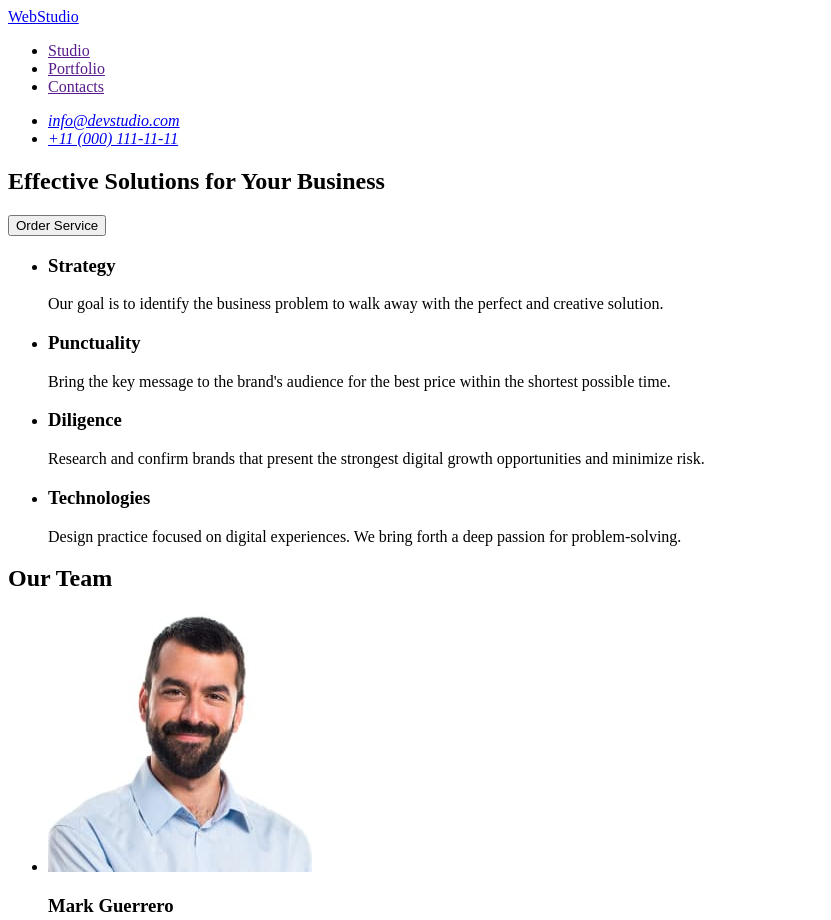
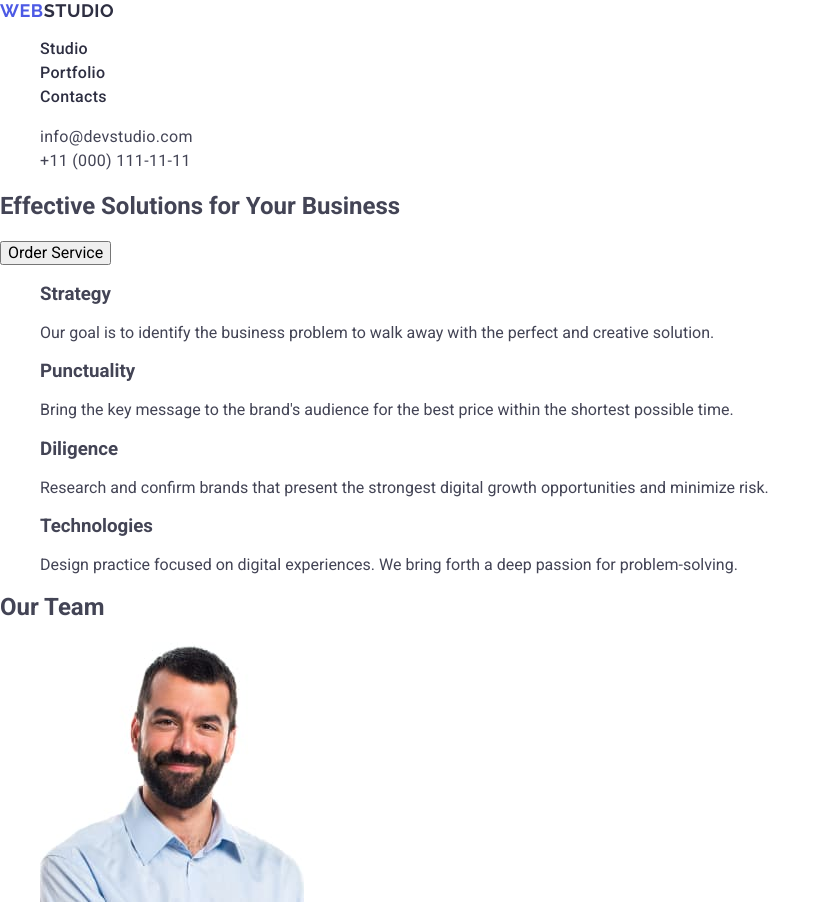
Before and after one commit to SlavaManU/goit-markup-hw-02, a plain HTML site: page index.html in a window 1280 px wide. Shown: the top 920 px of the page, without its empty margins (0-831 px from the left). Drawn offline with nearby package versions, Linux system fonts and the light colour scheme.

Commit message:
add styles header

```diff
--- /dev/null
+++ b/css/styles.css
@@ -0,0 +1,58 @@
+body {
+  font-family: "Roboto", sans-serif;
+  color: #434455;
+  background-color: #fff;
+}
+
+ul,
+ol {
+  list-style-type: none;
+}
+
+a {
+  text-decoration: none;
+}
+
+.logo {
+  font-family: "Raleway", sans-serif;
+  font-weight: 700;
+  font-size: 18px;
+  line-height: 1.17;
+  letter-spacing: 0.03em;
+  text-transform: uppercase;
+  color: #4d5ae5;
+}
+
+.header-logo .logo-part {
+  color: #2e2f42;
+}
+
+.footer-logo .logo-part {
+  color: #f4f4fd;
+}
+
+.nav-link {
+  font-weight: 500;
+  font-size: 16px;
+  line-height: 1.5;
+  letter-spacing: 0.02em;
+  color: #2e2f42;
+}
+
+.contacts {
+  font-style: normal;
+}
+
+.contacts-link {
+  font-size: 16px;
+  line-height: 1.5;
+  letter-spacing: 0.02em;
+  color: #434455;
+}
+
+.nav-link:hover,
+.nav-link:focus,
+.contacts-link:hover,
+.contacts-link:focus {
+  color: #404bbf;
+}
--- a/index.html
+++ b/index.html
@@ -4,33 +4,56 @@
     <meta charset="UTF-8" />
     <meta http-equiv="x-ua-compatible" content="ie=edge" />
     <title>Page title</title>
+
+    <link
+      rel="stylesheet"
+      href="https://cdnjs.cloudflare.com/ajax/libs/modern-normalize/3.0.1/modern-normalize.min.css"
+      integrity="sha512-q6WgHqiHlKyOqslT/lgBgodhd03Wp4BEqKeW6nNtlOY4quzyG3VoQKFrieaCeSnuVseNKRGpGeDU3qPmabCANg=="
+      crossorigin="anonymous"
+      referrerpolicy="no-referrer"
+    />
+
+    <link rel="preconnect" href="https://fonts.googleapis.com" />
+    <link rel="preconnect" href="https://fonts.gstatic.com" crossorigin />
+    <link
+      href="https://fonts.googleapis.com/css2?family=Raleway:wght@700&family=Roboto:wght@400;500;700&display=swap"
+      rel="stylesheet"
+    />
+
+    <link rel="stylesheet" href="./css/styles.css" />
   </head>
 
   <body>
-    <header>
-      <nav>
-        <a href="./index.html">WebStudio</a>
+    <header class="page-header">
+      <nav class="header-nav">
+        <a class="logo header-logo" href="./index.html"
+          >Web<span class="logo-part">Studio</span></a
+        >
 
-        <ul>
-          <li>
-            <a href="">Studio</a>
+        <ul class="nav-list">
+          <li class="nav-item">
+            <a class="nav-link" href="./index.html">Studio</a>
           </li>
-          <li>
-            <a href="">Portfolio</a>
+          <li class="nav-item">
+            <a class="nav-link" href="">Portfolio</a>
           </li>
-          <li>
-            <a href="">Contacts</a>
+          <li class="nav-item">
+            <a class="nav-link" href="">Contacts</a>
           </li>
         </ul>
       </nav>
 
-      <address>
-        <ul>
-          <li>
-            <a href="mailto:info@devstudio.com">info@devstudio.com</a>
+      <address class="contacts">
+        <ul class="contacts-list">
+          <li class="contacts-item">
+            <a class="contacts-link" href="mailto:info@devstudio.com"
+              >info@devstudio.com</a
+            >
           </li>
-          <li>
-            <a href="tel:+110001111111">+11 (000) 111-11-11</a>
+          <li class="contacts-item">
+            <a class="contacts-link" href="tel:+110001111111"
+              >+11 (000) 111-11-11</a
+            >
           </li>
         </ul>
       </address>
@@ -125,8 +148,10 @@
       </section>
     </main>
     <!-- footer section -->
-    <footer>
-      <a href="./index.html">WebStudio</a>
+    <footer class="page-logo">
+      <a class="logo footer-logo" href="./index.html"
+        >Web<span class="logo-part">Studio</span>
+      </a>
       <p>
         Increase the flow of customers and sales for your business with digital
         marketing & growth solutions.
```
